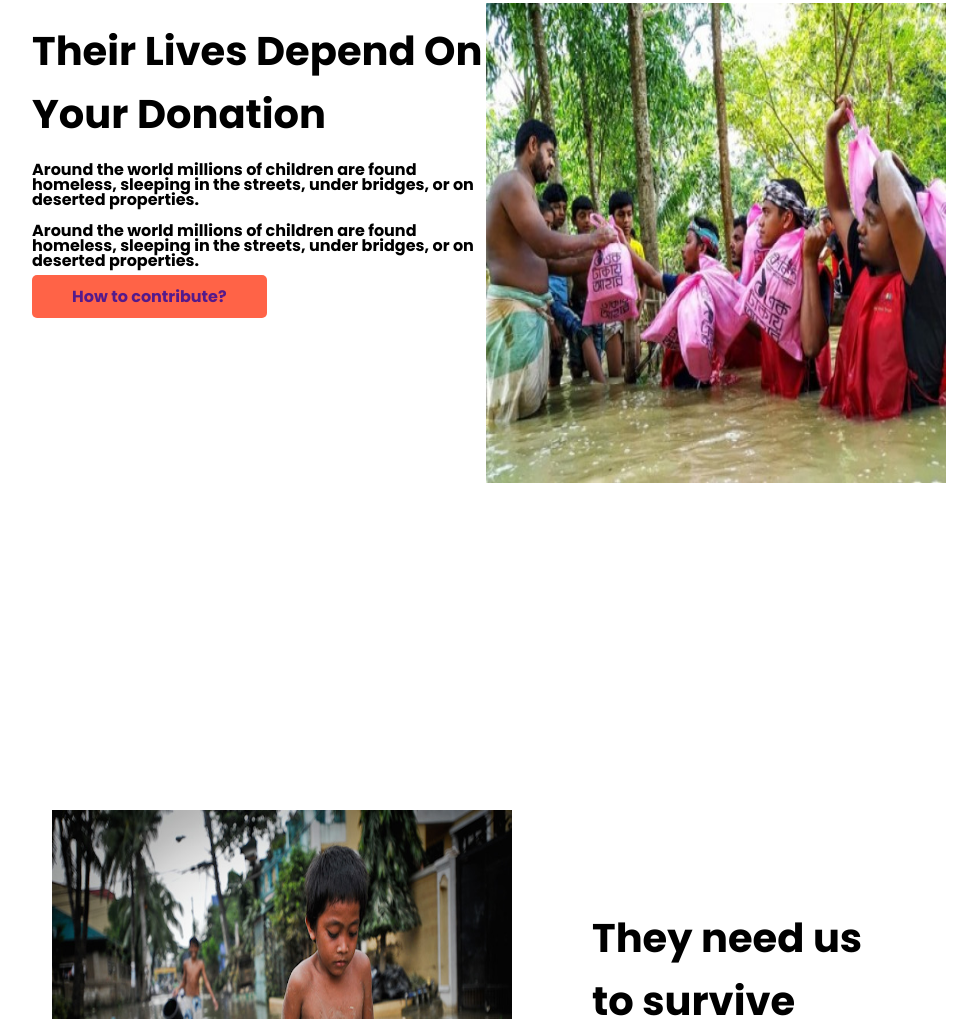
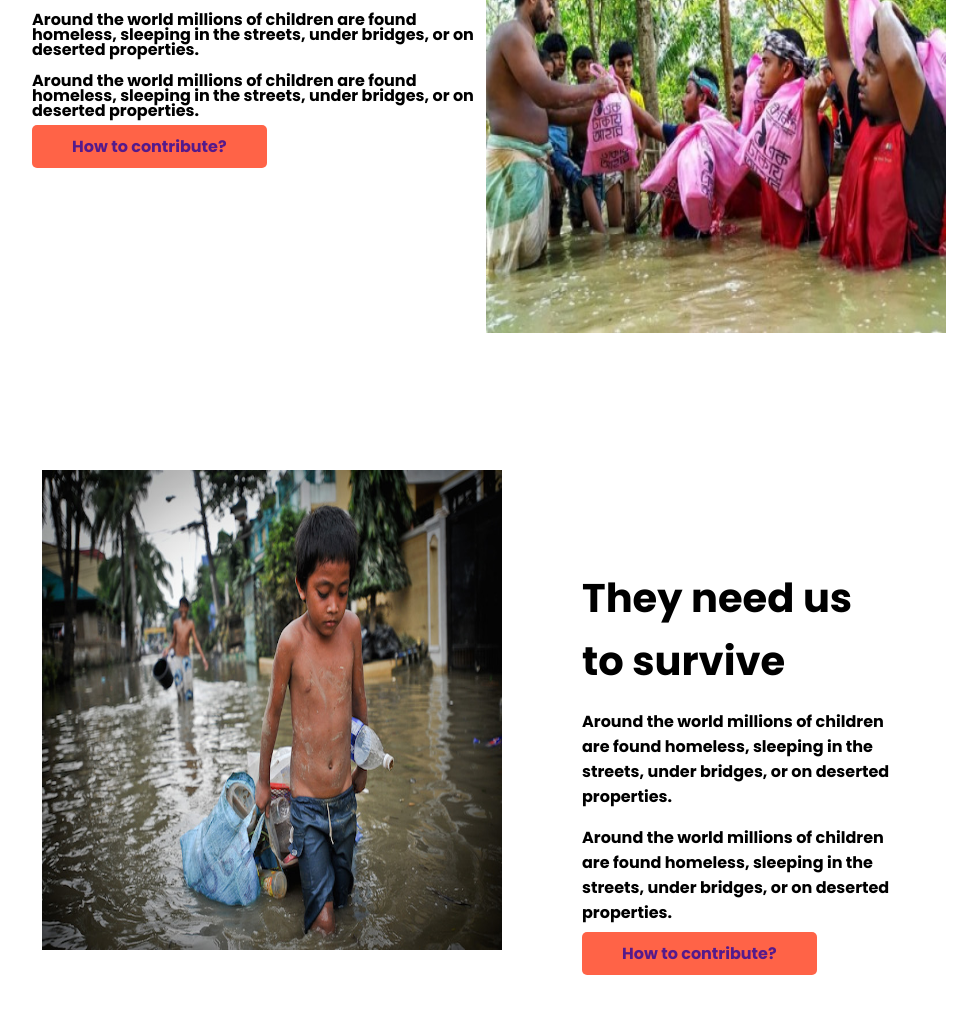
Before and after one commit to shadin1188/first-assignment-repo, a plain HTML site: page index.html in a window 1280 px wide. Shown: the part 2094-3113 px from the top of the page, without its empty margins (136-1113 px from the left). Drawn offline with Linux system fonts and the light colour scheme.

Commit message:
new command

```diff
--- a/index.html
+++ b/index.html
@@ -87,7 +87,7 @@
 
 
 
-            <section >
+            <section class="depend-on">
                 <div  class="four">
                 <div >
 
@@ -107,7 +107,7 @@
             </section>
 
 
-            <section >
+            <section class="five">
                 <div  class="five-new">
 
                 <div >
--- a/style.css
+++ b/style.css
@@ -143,9 +143,11 @@ border-radius: 5px;
 }
 
 
+.depend-on{
+    margin-top:-150px;
+}
+.four{
 
-.four{
-    margin-top: 20px;
     display: flex;
     width: auto;
     padding: 140px;
@@ -182,11 +184,10 @@ border-radius: 5px;
 
 
 .five-new {
-    display: flex;
-    margin-top:auto;
+   display: flex;
    padding: 130px;
-    margin: 20px;
-    margin-left: 50px;
+   margin: 20px;
+   margin-left: 40px;
 }
 .five-new h2{
     color: black;
@@ -197,3 +198,7 @@ border-radius: 5px;
 .two-team{
     padding: 80px;
 }
+.five{
+
+   margin-top:-190px;
+}
```
